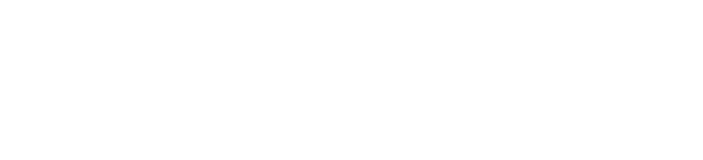
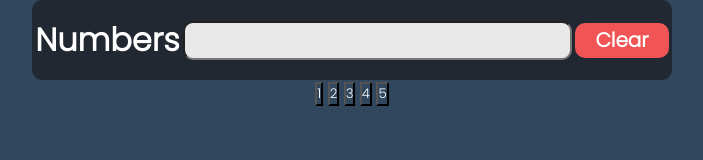
Before and after one commit to George2811/Adding-Numbers, a plain HTML site: page index.html in a window 1280 px wide. Shown: the whole page, without its empty margins (288-991 px from the left). Drawn offline with Linux system fonts and the light colour scheme.

Commit message:
Bar Menu Complete

```diff
--- a/index.html
+++ b/index.html
@@ -4,9 +4,25 @@
     <meta charset="UTF-8">
     <meta name="viewport" content="width=device-width, initial-scale=1.0">
     <link rel="stylesheet" href="style.css">
+    <!--Fonts-->
+    <link rel="preconnect" href="https://fonts.gstatic.com">
+    <link href="https://fonts.googleapis.com/css2?family=Poppins:wght@300&display=swap" rel="stylesheet">
     <title>Adding Numbers</title>
 </head>
 <body>
-
+    <div class="container">
+        <div class="bar-menu">
+            <h1>Numbers</h1>
+            <input class="number" type="text">
+            <input class="btn-clear" type="button" value="Clear">
+        </div>
+        <div class="numbers-block">
+            <input type="button" value="1">
+            <input type="button" value="2">
+            <input type="button" value="3">
+            <input type="button" value="4">
+            <input type="button" value="5">
+        </div>
+    </div>
 </body>
 </html>
--- a/style.css
+++ b/style.css
@@ -0,0 +1,51 @@
+* {
+    margin: 0;
+    padding: 0;
+    color: #ffffff;
+    font-family: 'Poppins', sans-serif;
+    background-color: #30475e;
+}
+.container{
+    display: flex;
+    flex-direction: column;
+    align-items: center;
+}
+/*--------------Bar Menu-------------*/
+.bar-menu {
+    background-color: #222831;
+    display: flex;
+    width: 50%;
+    height: 10vh;
+    justify-content: space-evenly;
+    border-radius: 10px;
+    align-items: center;
+}
+.bar-menu h1{
+    background-color: transparent;
+}
+.bar-menu input{
+    height: 35px;
+    border-radius: 10px;
+    font-weight: bold;
+    font-size: 20px;
+}
+.number{
+    background-color: #e8e8e8;
+    color: #222831;
+    text-align: center;
+}
+.btn-clear{
+    padding: 0px 20px;
+    background-color: #f05454;
+    border: none;
+    transition: all 0.3s ease;
+}
+.btn-clear:hover{
+    background-color: #e8e8e8;
+    color: #f05454;
+    cursor: pointer;
+}
+/*--------------Dynamics Numbers-------------*/
+.numbers-block{
+
+}
```
